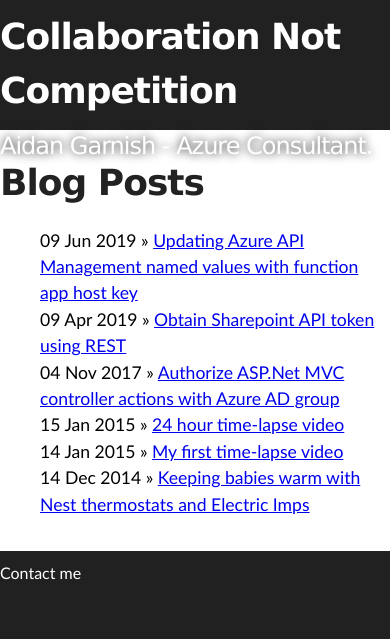
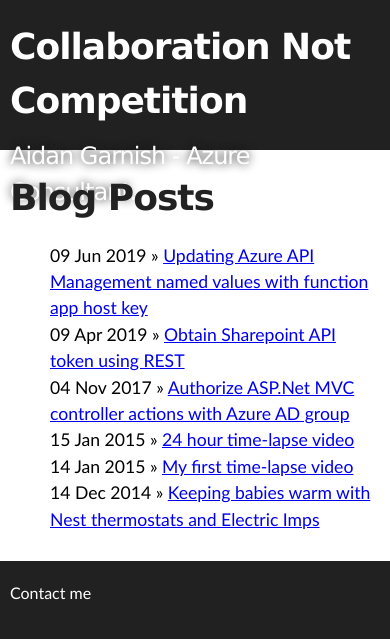
Before and after one commit to aidangarnish/aidangarnish.github.io, a Jekyll site: the page built from index.html, in a window 390 px wide. Shown: the top 639 px of the page. Built offline with Jekyll 4.4.1, drawn with Linux system fonts in a browser that asks for light colours.

Commit message:
Smaller media query added

```diff
--- a/assets/css/gridstyle.css
+++ b/assets/css/gridstyle.css
@@ -91,6 +91,21 @@
        "footer"
     }
 
+    @media only screen and (min-width: 300px)  {
+      .wrapper {
+          grid-gap: 1px;
+      }
+      .box{
+        padding: 10px;
+      }
+      img{
+        max-width: 220px;
+      }
+      .gist{
+        max-width: 2460px;
+      }
+    }
+
       @media only screen and (min-width: 500px)  {
         .wrapper {
             grid-gap: 1px;
```
